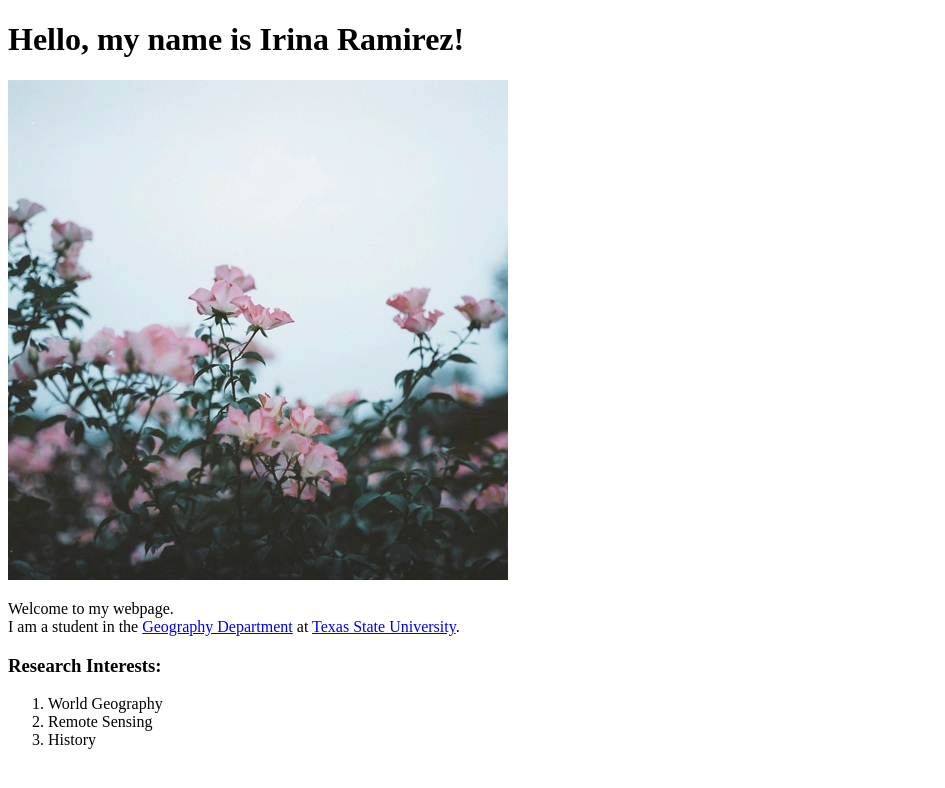
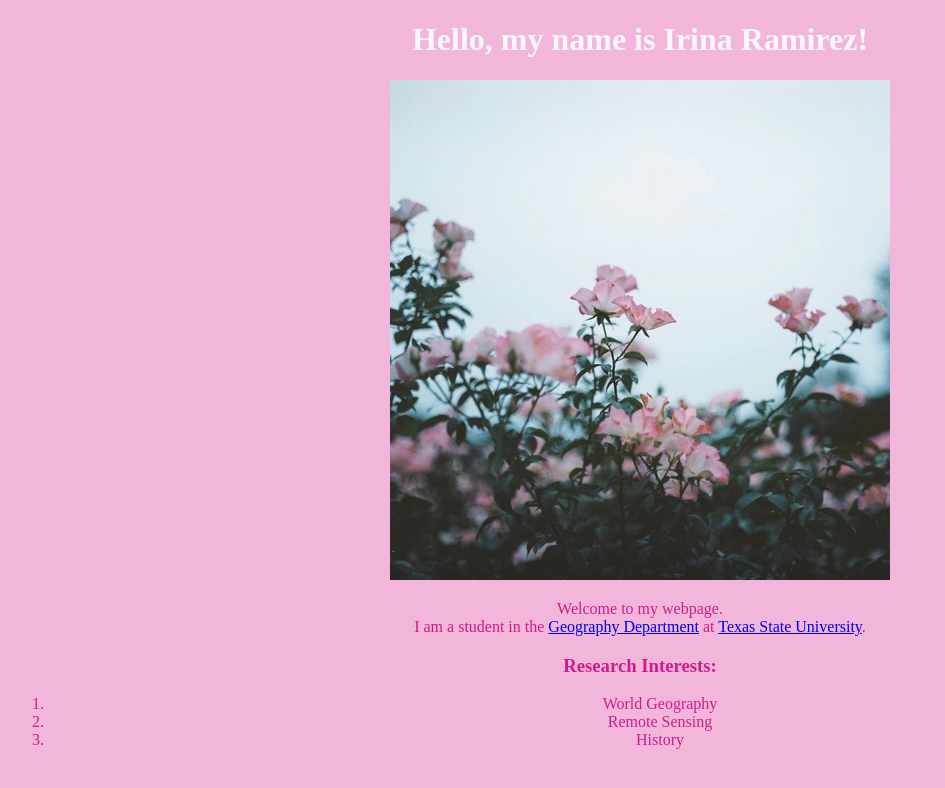
Before and after one commit to IrinaRamirez9/IrinaRamirez9.github.io, a plain HTML site: page index.html in a window 1280 px wide. Shown: the whole page, without its empty margins (0-945 px from the left). Drawn offline with Linux system fonts and the light colour scheme.

Commit message:
added external stylesheet for index.html.

```diff
--- /dev/null
+++ b/css/main_style.css
@@ -0,0 +1,9 @@
+body {
+  background-color: #f1b6da;
+  color: #d01c8b;
+  text-align: center;
+}
+
+h1 {
+  color:#f7f7f7
+}
--- a/index.html
+++ b/index.html
@@ -2,11 +2,13 @@
 <html>
 <head>
   <title>Irina Ramirez</title>
+  <link rel="stylesheet" type="text/css" href="css/main_style.css">
 </head>
 <body>
   <h1>Hello, my name is Irina Ramirez!</h1>
   <img src=images/profile-picture.jpg width=500px height=500px/>
-  <p>Welcome to my webpage.<br>
+  <p>
+    Welcome to my webpage.<br>
     I am a student in the
    <a href="https://www.geo.txstate.edu/">Geography Department</a> at
    <a href="https://txstate.edu">Texas State University</a>.</p>
```
